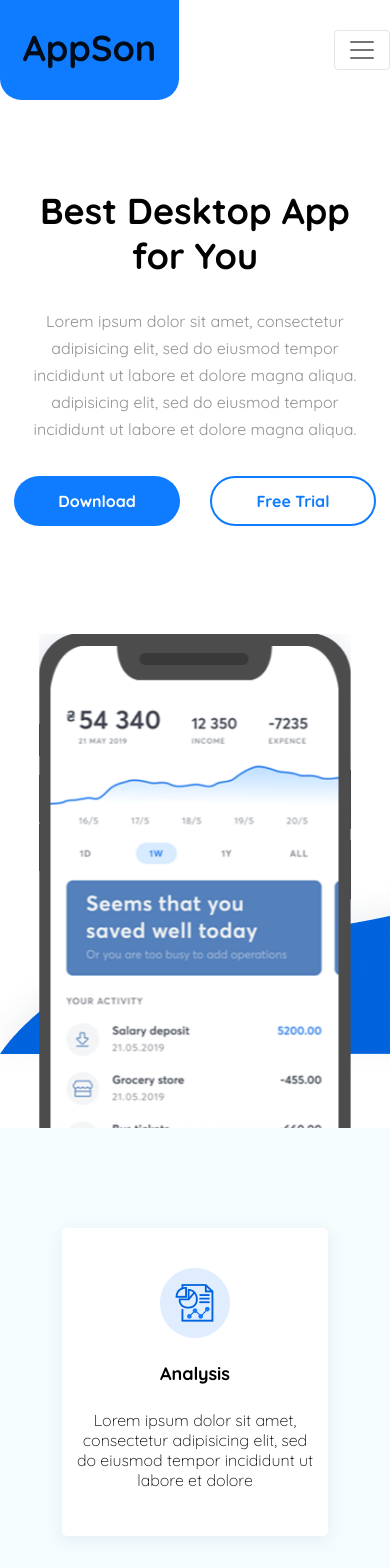
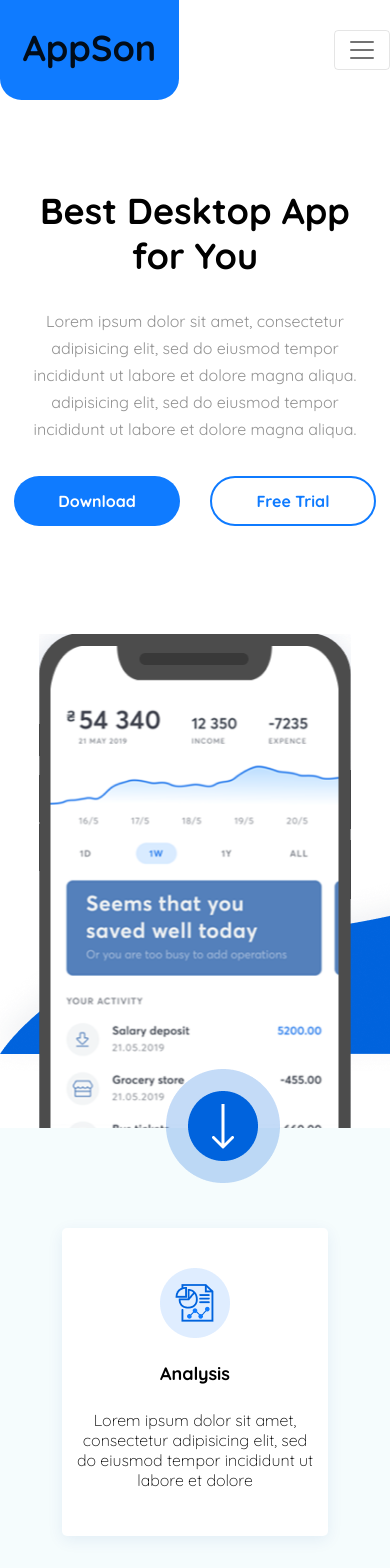
Before and after one commit to KimSvetlana/BestDesktopHomepage, a Vue app: page / in a window 390 px wide. Shown: the top 1568 px of the page. Built offline with nearby package versions, Linux system fonts and the light colour scheme.

Commit message:
добавила scrolDown

```diff
--- a/src/components/footer.vue
+++ b/src/components/footer.vue
@@ -1,5 +1,5 @@
 <template>
-    <footer>
+    <footer id='footer'>
         <div class="container">
             <div class='row'>
                 <div class='col copiraight'>
--- a/src/components/header.vue
+++ b/src/components/header.vue
@@ -24,6 +24,7 @@
                     <button class='btn btn-download'>Download</button>
                     <button  class='btn btn-trial'>Free Trial</button>
                     <div class='phones'></div>
+                    <a class="header-scrol-down" href="#footer"><img src='../assets/images/ScrolDown.png'/></a>
                 </div>
             </div>
         </section>
@@ -102,6 +103,7 @@ export default class HeaderComp extends Vue {}
     }
 
     .header-content{
+        position: relative;
         padding-top: 88px;
     }
     .header-text{
@@ -149,10 +151,18 @@ export default class HeaderComp extends Vue {}
          url('../assets/images/Phone3.png') top 50px left 105% no-repeat;
     }
 
+    .header-scrol-down{
+        position: absolute;
+        bottom: -55px;
+        left: 46.5%;
+    }
     @media screen and (max-width: 921px) {
         div.phones{
             width: 312px;
             background: url('../assets/images/Phone2.png') top -40px left 50% no-repeat,
+        }
+         .header-scrol-down{
+            left: 42.5%;
         }
     }
     @media screen and (max-width: 385px){
```
